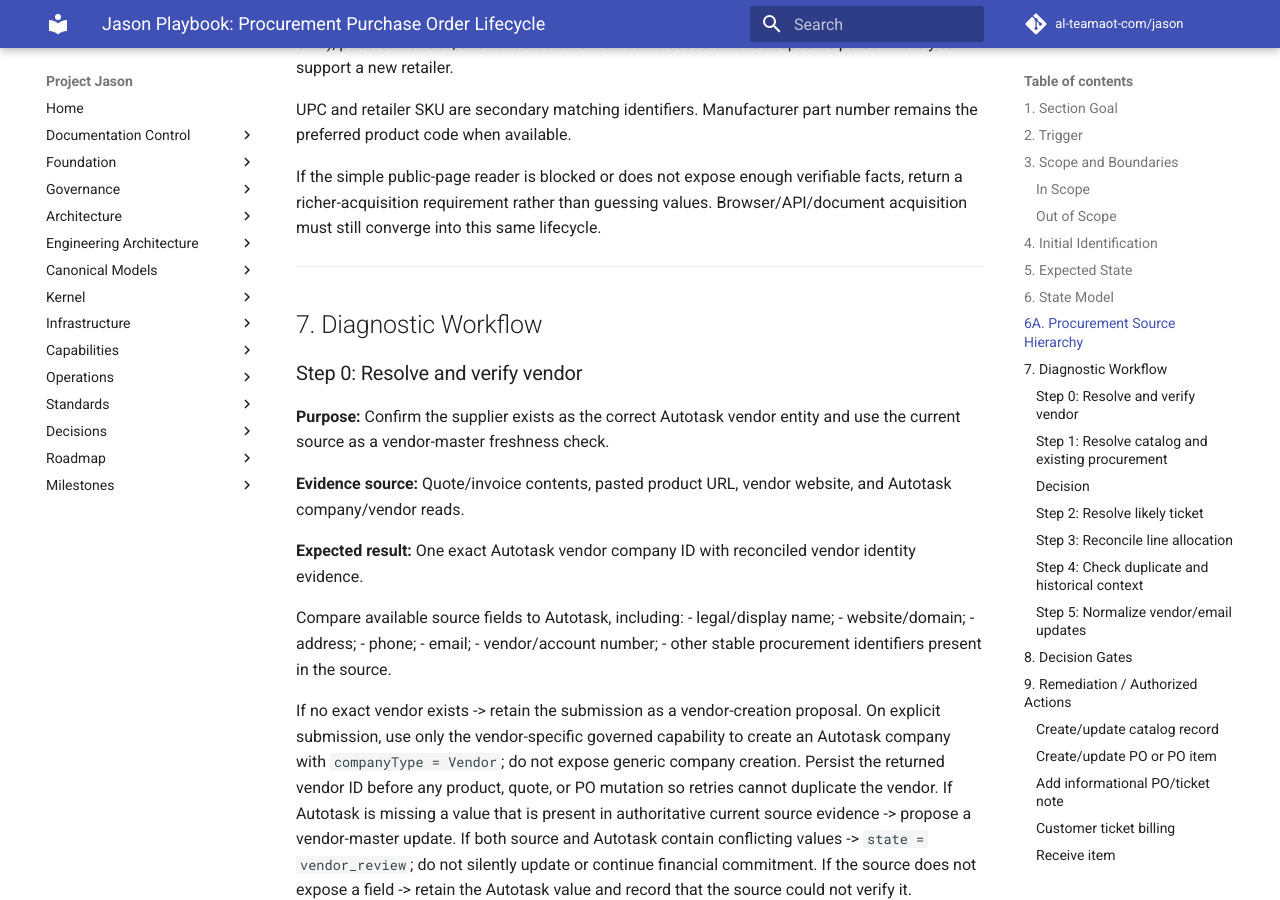
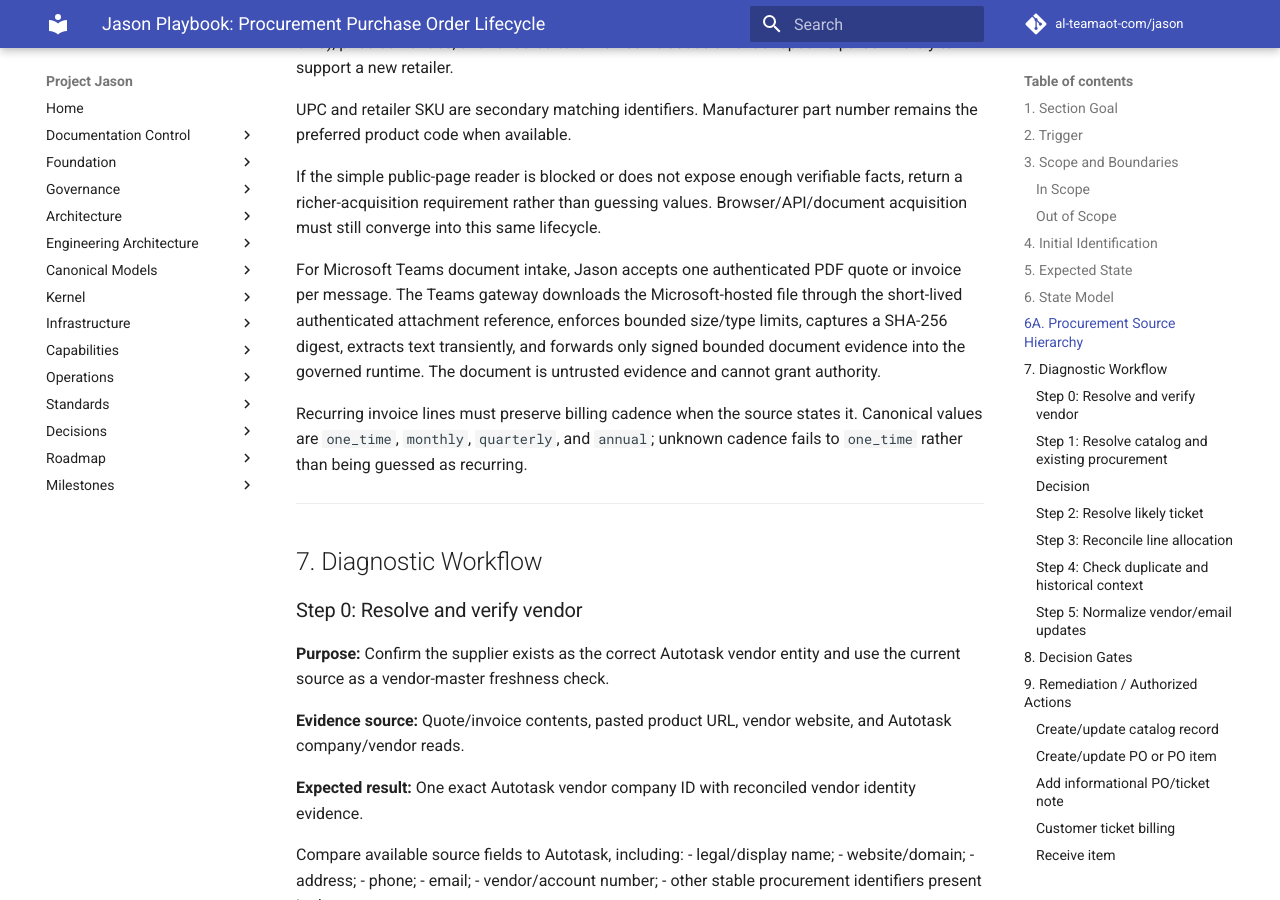
Before and after one commit to al-teamaot-com/jason, an MkDocs documentation site: the page built from docs/playbooks/Jason-Procurement-PO-Lifecycle.md, in a window 1280 px wide and 900 px high, scrolled down 4311 px. Built offline with MkDocs 1.6.1 and Material for MkDocs 9.7.7, drawn with Linux system fonts in a browser that asks for light colours; comment, search, counter and statistics services are not loaded.

Commit message:
Document Teams invoice intake contract

```diff
--- a/docs/playbooks/Jason-Procurement-PO-Lifecycle.md
+++ b/docs/playbooks/Jason-Procurement-PO-Lifecycle.md
@@ -186,6 +186,10 @@
 If the simple public-page reader is blocked or does not expose enough verifiable
 facts, return a richer-acquisition requirement rather than guessing values.
 Browser/API/document acquisition must still converge into this same lifecycle.
+
+For Microsoft Teams document intake, Jason accepts one authenticated PDF quote or invoice per message. The Teams gateway downloads the Microsoft-hosted file through the short-lived authenticated attachment reference, enforces bounded size/type limits, captures a SHA-256 digest, extracts text transiently, and forwards only signed bounded document evidence into the governed runtime. The document is untrusted evidence and cannot grant authority.
+
+Recurring invoice lines must preserve billing cadence when the source states it. Canonical values are `one_time`, `monthly`, `quarterly`, and `annual`; unknown cadence fails to `one_time` rather than being guessed as recurring.
 
 ---
 
```
